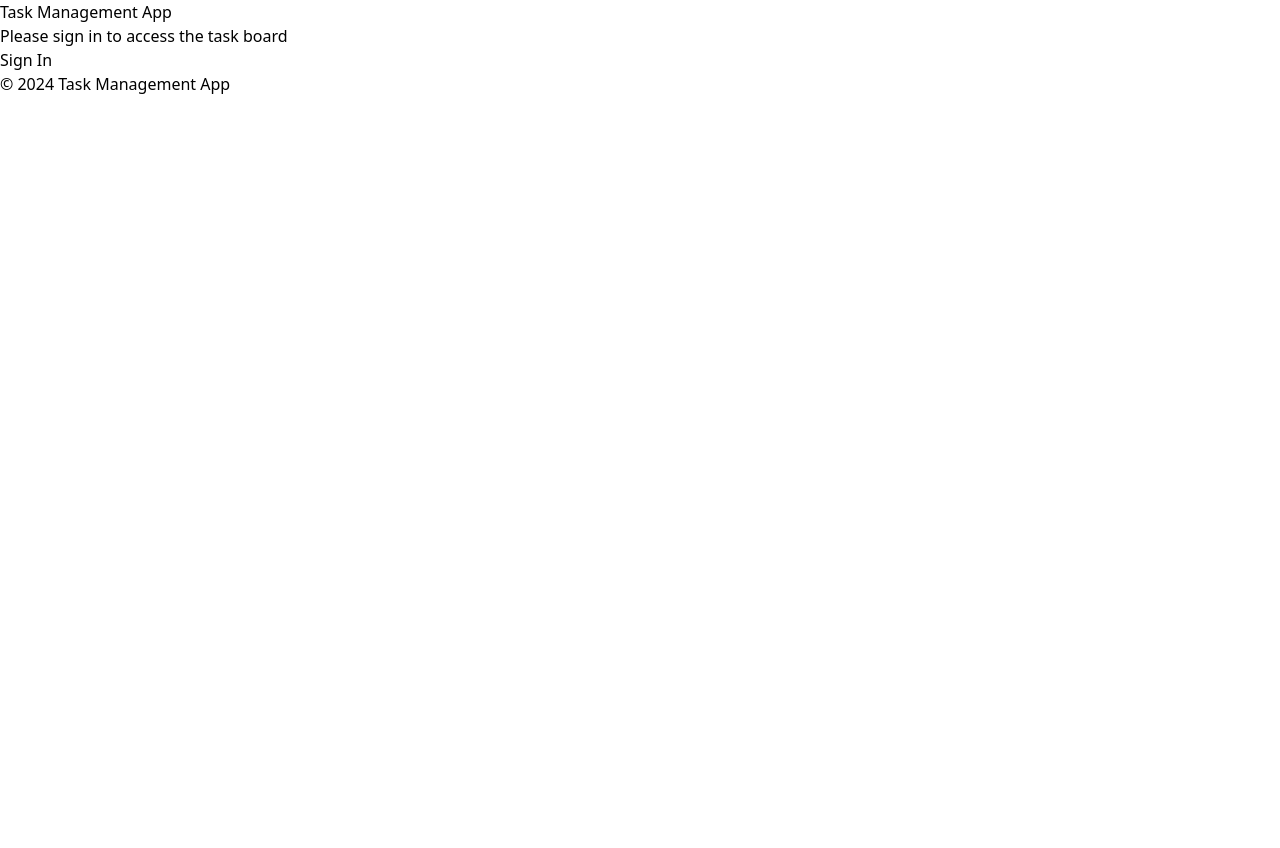
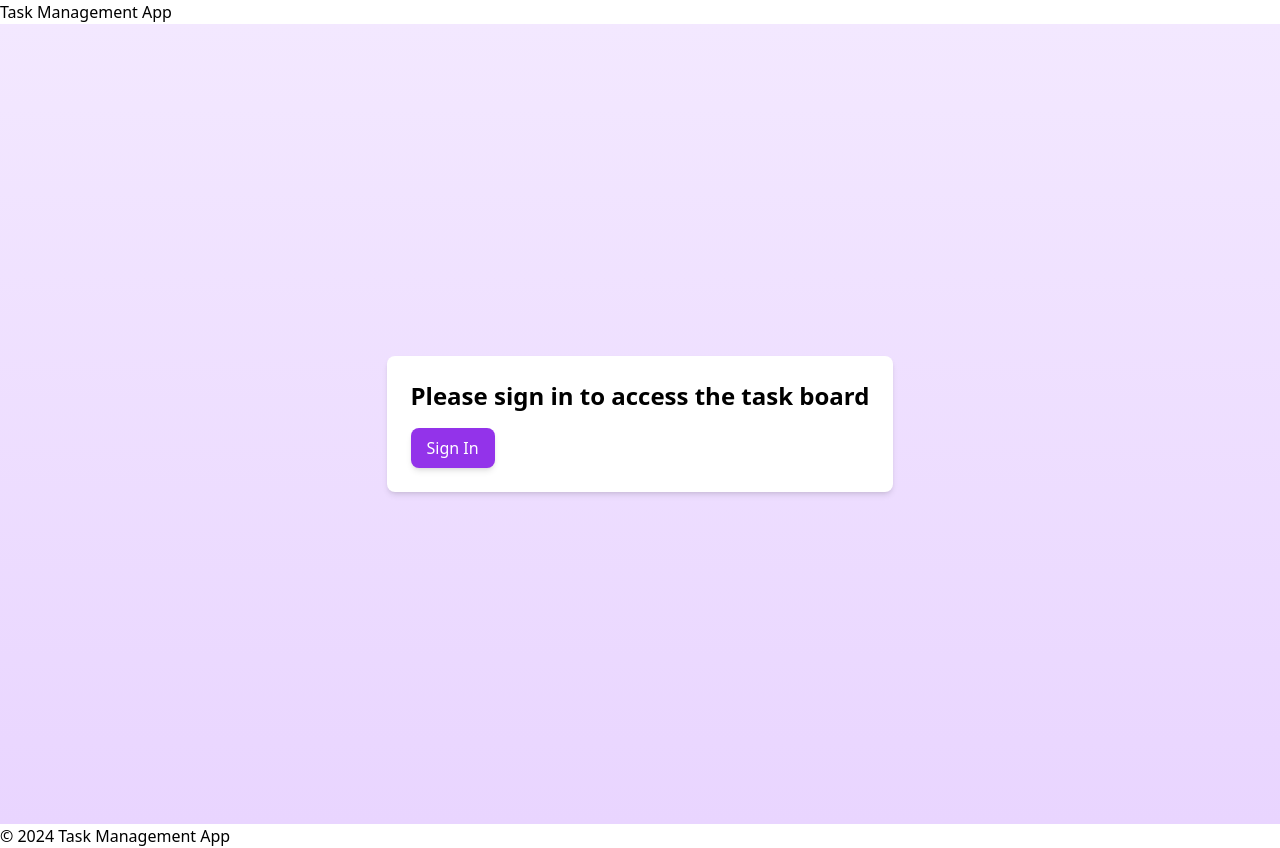
Before and after one commit to GreatnessGrace/Task-Manager, a Next.js app in the folder my-task-app/: page / in a window 1280 px wide. Before the commit the page ends 800 px from the top, so only its background shows below. Built offline with nearby package versions, Linux system fonts and the light colour scheme; no server answers.

Commit message:
home page styling

```diff
--- a/my-task-app/src/app/page.tsx
+++ b/my-task-app/src/app/page.tsx
@@ -1,30 +1,30 @@
 'use client';
 
-import React from 'react';
-import { signIn, useSession } from 'next-auth/react';
-import TaskBoard from './components/TaskBoard';
+import React, { useEffect } from 'react';
+import { useRouter } from 'next/navigation';
 
 const HomePage: React.FC = () => {
-  const { data: session, status } = useSession();
+  const router = useRouter();
 
-  // Handle loading state
-  if (status === 'loading') {
-    return <div>Loading...</div>;
-  }
+  useEffect(() => {
+    const token = localStorage.getItem('token');
+    if (token) {
+      router.push('/task');
+    }
+  }, [router]);
 
-  if (!session) {
-    return (
-      <div>
-        <h2>Please sign in to access the task board</h2>
-        <button onClick={() => signIn('credentials', { callbackUrl: '/auth/login' })}>
+  return (
+    <div className="h-screen flex flex-col items-center justify-center bg-gradient-to-b from-purple-100 to-purple-200">
+      <div className="bg-white shadow-md rounded-lg p-6 text-center">
+        <h2 className="text-2xl font-semibold mb-4">Please sign in to access the task board</h2>
+        <button
+          onClick={() => router.push('/auth/login')}
+          className="px-4 py-2 bg-purple-600 text-white rounded-lg shadow-md flex items-center justify-center text-center"
+        >
           Sign In
         </button>
       </div>
-    );
-  }
-
-  return (
-    <TaskBoard />
+    </div>
   );
 };
 
```
